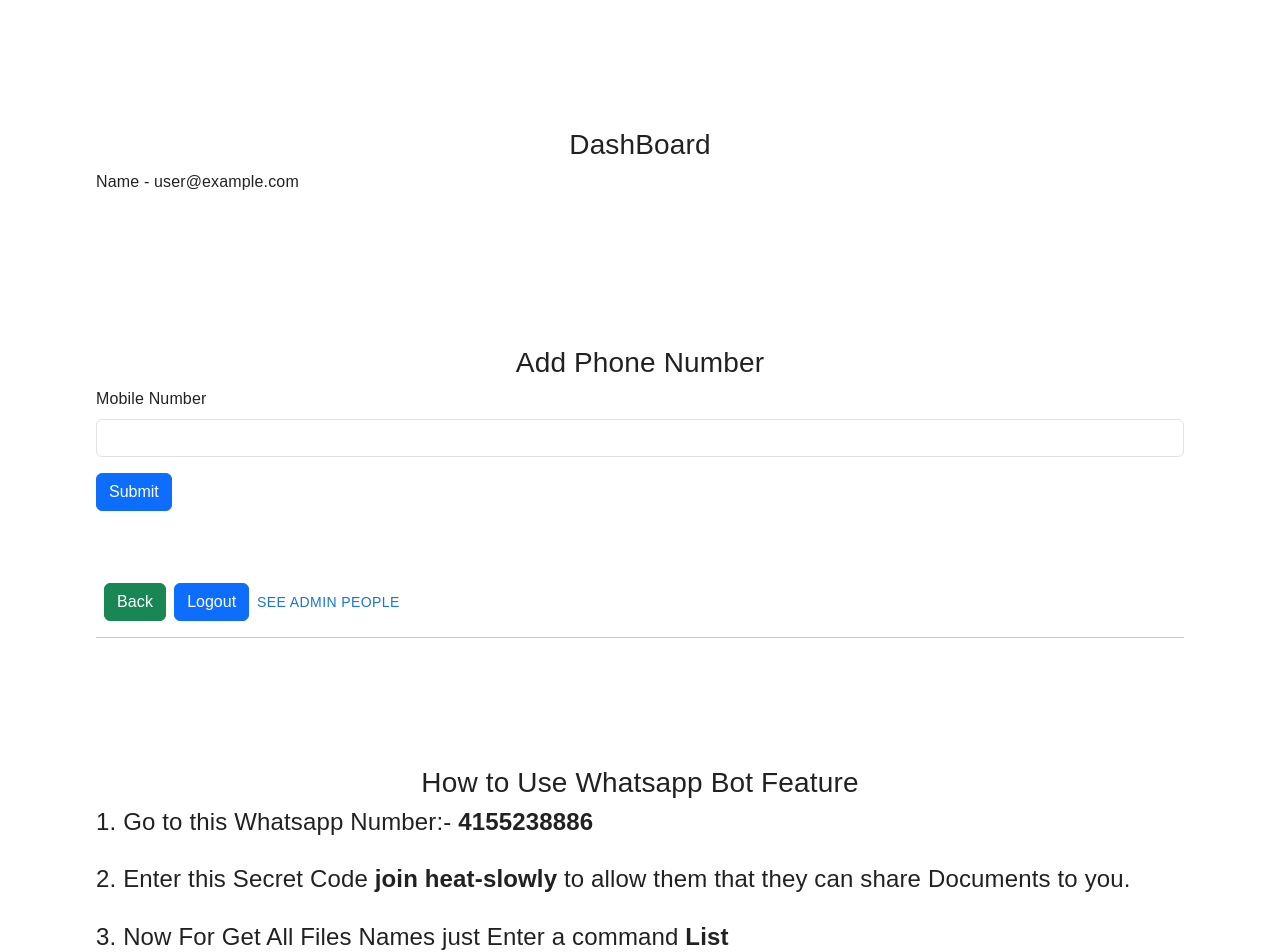
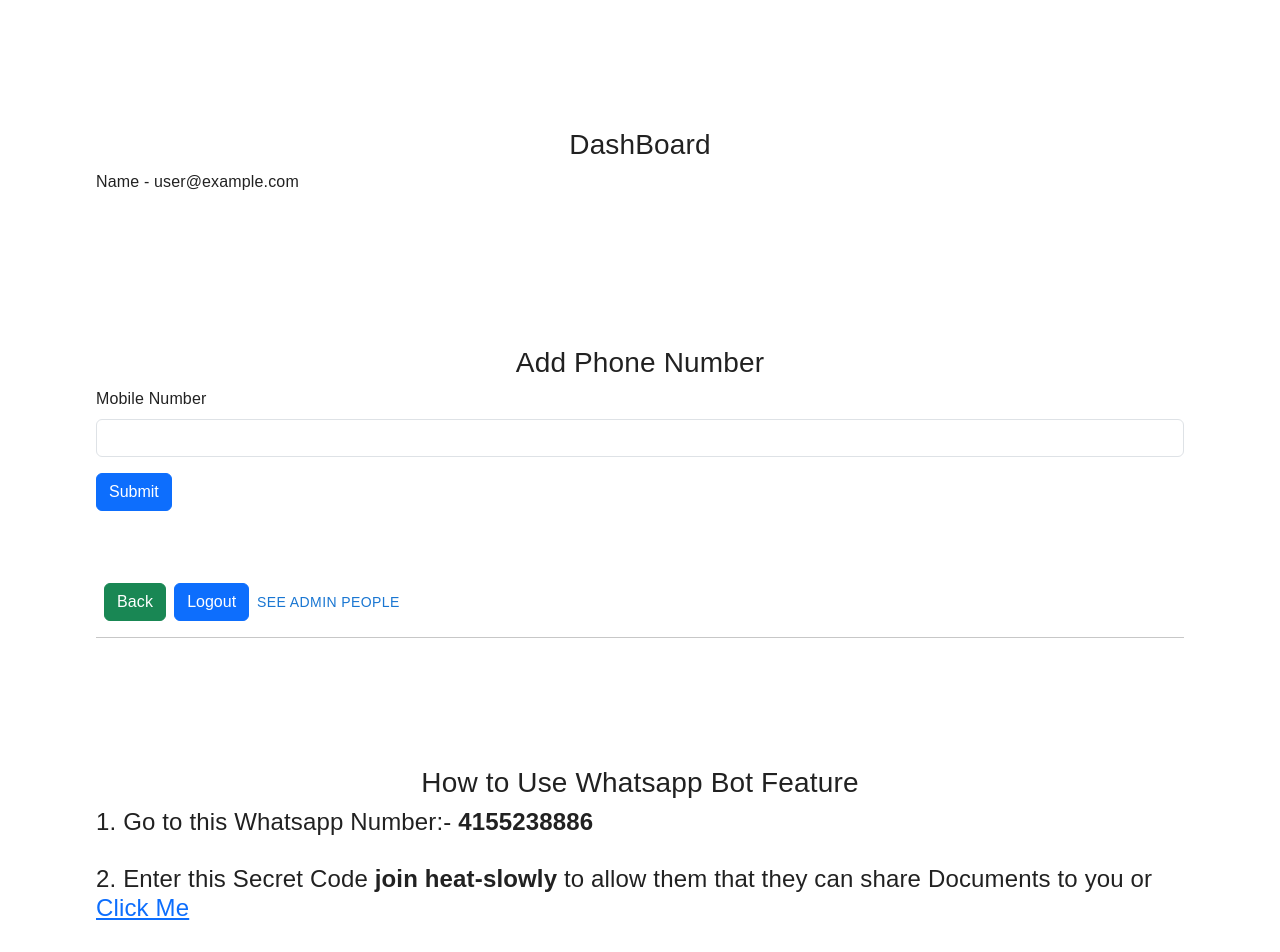
Before and after one commit to AKSHDESAI1/wds-drive, a React (Create React App) app: page /user in a window 1280 px wide. Shown: the top 952 px of the page. Built offline with nearby package versions, Linux system fonts and the light colour scheme; no server answers; the database is empty; sample sign-in values are in the browser's storage.

Commit message:
Update Dashboard.js

```diff
--- a/src/Components/authentication/Dashboard.js
+++ b/src/Components/authentication/Dashboard.js
@@ -114,7 +114,8 @@ const Dashboard = () => {
           1. Go to this Whatsapp Number:- <b>4155238886</b>
           <br />  <br />
 
-          2. Enter this Secret Code <b>join heat-slowly</b> to allow them that they can share Documents to you.
+          2. Enter this Secret Code <b>join heat-slowly</b> to allow them that they can share Documents to you or <a href="https://wa.me/+14155238886?text=join heat-slowly"> Click Me
+        </a>
           <br /> <br />
 
           3. Now For Get All Files Names just Enter a command <b>List</b>
```
